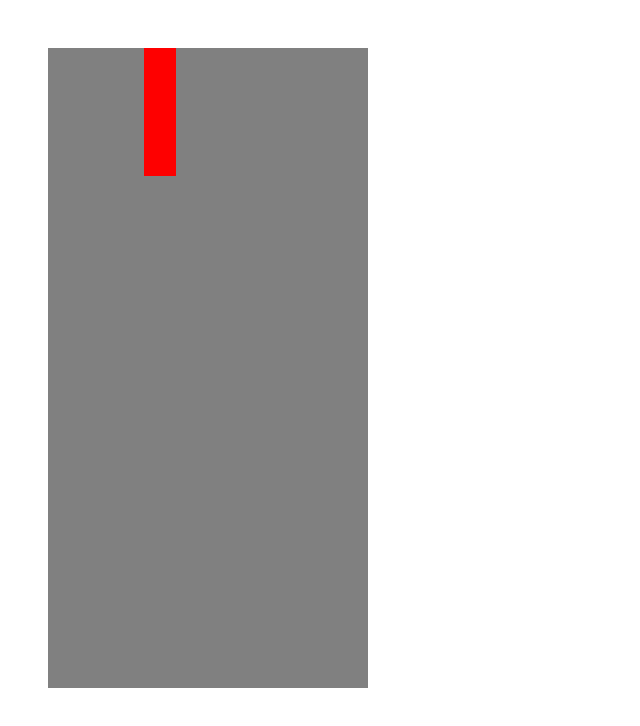
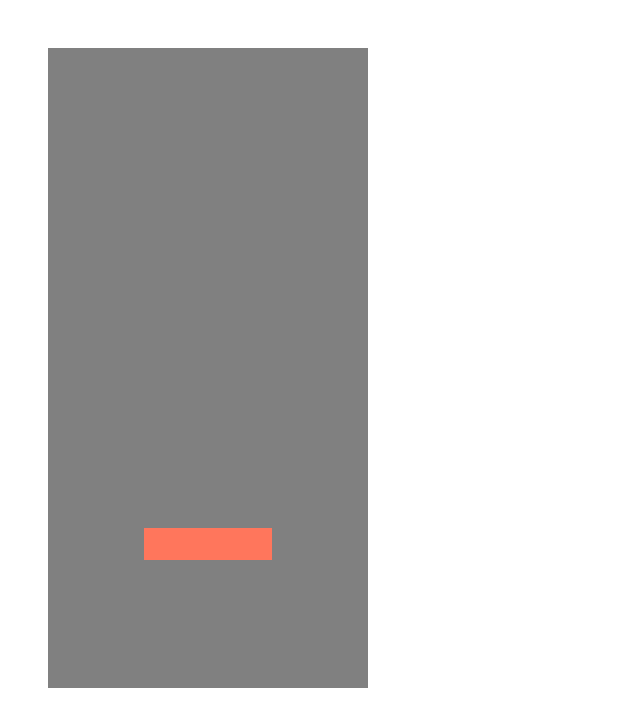
Before and after one commit to gmorer/red_tetris, a React (Create React App) app in the folder src/client/: page / in a window 1280 px wide. Shown: the top 726 px of the page, without its empty margins (0-640 px from the left). Built offline with nearby package versions, Linux system fonts and the light colour scheme.

Commit message:
all pieces and rot ok++

```diff
--- a/src/client/src/App.css
+++ b/src/client/src/App.css
@@ -31,3 +31,7 @@
     transform: rotate(360deg);
   }
 }
+
+.Piece {
+	border: 2px solid black;
+}
--- a/src/client/src/App.js
+++ b/src/client/src/App.js
@@ -1,6 +1,9 @@
-import React from 'react';
+import React, { useState } from 'react';
 import './App.css';
 import Piece from "./containers/piece"
+import PieceDejaPose from './components/putedPieces'
+
+import pieces from './ressources/pieces.json'
 
 const CUBE_SIZE = 2;
 const COLUMNS_NUMBER = 10;
@@ -10,34 +13,39 @@ const board_style = {
 	backgroundColor: "grey",
 	height: `${CUBE_SIZE * LIGNE_NUMBER}em`,
 	width: `${CUBE_SIZE * COLUMNS_NUMBER}em`,
+	// heigth: "100%",
+	// width: "100%",
 	marginTop: "3em",
 	marginLeft: "3em",
 }
 
-const my_piece = {
-	color: 'red',
-	display: [
-		['x', ' ', ' ', ' '],
-		['x', ' ', ' ', ' '],
-		['x', ' ', ' ', ' '],
-		['x', ' ', ' ', ' '],
-	],
-	hitbox: {
-		left: 0,
-		right: 3,
-		top: 1,
-		bot: 2,
+const twoDArray = (x, y, fill) => Array(x).fill(null).map(() => Array(y).fill(fill));
+
+// const isTherePieces = (map) => map.some(columns => columns.some(a => a !== ' '))
+
+const randomPiece = () => pieces[Math.floor(Math.random() * pieces.length)]
+
+const App = () => {
+	// console.log(pieces)
+	const [tab, setTab] = useState(twoDArray(20, 10, ' '));
+	const [piece, setPiece] = useState(randomPiece())
+	const [update, forceUpdate] = useState(Math.random())
+	const finish_cb = (pos, piece) => {
+		console.log(piece)
+		piece.position[pos.rotation].display.forEach((row, y) => row.forEach((cube, x) => {
+			if (cube !== ' ') tab[y + pos.y][x + pos.x] = piece.color;
+		}))
+		setPiece(randomPiece())
+		setTab(tab);
+		forceUpdate(Math.random())
 	}
+	return (
+		<div className="App">
+			<div style={board_style}>
+				<Piece piece={piece} tab={tab} finish_cb={finish_cb} />
+				<PieceDejaPose tab={tab} update={update} />
+			</div>
+		</div>
+	)
 }
-
-const App = () => (
-	<div className="App">
-
-		<div style={board_style}>
-			<Piece piece={my_piece} />
-
-		</div>
-	</div>
-)
-
 export default App;
--- a/src/client/src/components/piece.js
+++ b/src/client/src/components/piece.js
@@ -25,7 +25,7 @@ const cube_style = (actual, color) => ({
 
 const Piece = ({ piece, pos }) => (
 	<div style={piece_style(pos)}>
-		{piece.display.map((column, index) => (
+		{piece.position[pos.rotation].display.map((column, index) => (
 			<div key={index} style={column_style}>
 				{column.map((actual, index) =>
 					<div key={index} style={cube_style(actual, piece.color)} />
--- /dev/null
+++ b/src/client/src/components/putedPieces.js
@@ -0,0 +1,37 @@
+import React from 'react';
+
+const piece_style = ({
+	width: "100%",
+	height: "100%",
+	marginTop: "-40%",
+	display: "flex",
+	flexDirection: "column"
+})
+
+const column_style = {
+	width: "100%",
+	height: "5%",
+	display: "flex",
+	flexDirection: "row"
+}
+
+const cube_style = (actual) => ({
+	width: "10%",
+	height: "100%",
+	backgroundColor: actual !== ' ' ? actual : 'transparent'
+	// border: "2px solid black"
+})
+
+const PutedPieces = ({ tab }) => (
+	<div style={piece_style}>
+		{tab.map((column, index) => (
+			<div key={index} style={column_style}>
+				{column.map((actual, index) =>
+					<div key={index} style={cube_style(actual)} />
+				)}
+			</div>
+		))}
+	</div>
+)
+
+export default PutedPieces
--- a/src/client/src/containers/piece.js
+++ b/src/client/src/containers/piece.js
@@ -1,39 +1,63 @@
 import React, { useState, useEffect } from 'react'
 import DisplayPiece from "../components/piece"
 
-const goLeft = (pos, hitbox, setPose) => {
-	if (pos.x + hitbox.left <= 0) return
-	setPose({ x: pos.x - 1, y: pos.y })
+const IsItBlock = (piece, pos, tab) => {
+	return piece.position[pos.rotation].display.some((row, y) => row.some((cube, x) => {
+		if (y + pos.y >= 20) return false // hmmm
+		if (cube !== ' ')
+			return tab[y + pos.y][x + pos.x] !== ' ';
+		return false
+	}))
 }
 
-const goRight = (pos, hitbox, setPose) => {
-	if (pos.x - hitbox.right >= 6) return
-	setPose({ x: pos.x + 1, y: pos.y })
+const goLeft = (pos, hitbox, setPose, piece, tab) => {
+	if (pos.x + hitbox.left <= 0) return
+	if (IsItBlock(piece, { x: pos.x - 1, y: pos.y, rotation: pos.rotation }, tab)) return
+	setPose({ ...pos, x: pos.x - 1 })
 }
 
-const Piece = ({ piece }) => {
-	const [pos, setPose] = useState({ x: 3, y: 0 });
+const goRight = (pos, hitbox, setPose, piece, tab) => {
+	if (pos.x - hitbox.right >= 6) return
+	if (IsItBlock(piece, { x: pos.x + 1, y: pos.y, rotation: pos.rotation }, tab)) return
+	setPose({ ...pos, x: pos.x + 1 })
+}
+
+const goDown = (pos, piece, setPose, finish_cb, tab) => {
+	if (pos.y - piece.position[pos.rotation].hitbox.bot >= 16 ||
+		IsItBlock(piece, { y: pos.y + 1, x: pos.x, rotation: pos.rotation }, tab)) {
+		setPose({ rotation: 0, x: 3, y: 0, last_interval: Date.now() })
+		finish_cb({ x: pos.x, y: pos.y, rotation: pos.rotation }, piece)
+	} else
+		setPose({ ...pos, y: pos.y + 1, last_interval: Date.now() })
+}
+
+const rotate = (pos, piece, setPose, tab) => {
+	if (IsItBlock(piece, { ...pos, rotation: (pos.rotation + 1) % piece.position.length }, tab)) return
+	setPose({ ...pos, rotation: (pos.rotation + 1) % piece.position.length })
+}
+
+const Piece = ({ piece, finish_cb, tab }) => {
+	const [pos, setPose] = useState({ x: 3, y: 0 - piece.position[0].hitbox.top, last_interval: Date.now(), rotation: 0 });
 	const onKeyPress = ({ key }) => {
-		console.log(pos)
 		switch (key) {
+			case 'ArrowLeft':
+				return goLeft(pos, piece.position[pos.rotation].hitbox, setPose, piece, tab)
+			case 'ArrowRight':
+				return goRight(pos, piece.position[pos.rotation].hitbox, setPose, piece, tab)
+			case 'ArrowDown':
+				return goDown(pos, piece, setPose, finish_cb, tab)
 			case 'ArrowUp':
-				setPose({ x: pos.x, y: pos.y - 1 })
-				break;
-			case 'ArrowLeft':
-				goLeft(pos, piece.hitbox, setPose)
-				break;
-			case 'ArrowRight':
-				goRight(pos, piece.hitbox, setPose)
-				break;
-			case 'ArrowDown':
-				setPose({ x: pos.x, y: pos.y + 1 })
-				break;
+				return rotate(pos, piece, setPose, tab)
+			default: return
 		}
-
 	}
 	useEffect(() => {
 		window.addEventListener('keydown', onKeyPress);
-		return () => window.removeEventListener('keydown', onKeyPress)
+		const interval = setInterval(() => goDown(pos, piece, setPose, finish_cb, tab), pos.last_interval + 500 - Date.now())
+		return () => {
+			clearInterval(interval);
+			window.removeEventListener('keydown', onKeyPress)
+		}
 	})
 	return <DisplayPiece piece={piece} pos={pos} />
 }
--- /dev/null
+++ b/src/client/src/ressources/pieces.json
@@ -0,0 +1,310 @@
+[
+	{
+		"name": "baton",
+		"color": "#FF765C",
+		"position": [
+			{
+				"display": [
+					[" ", " ", " ", " "],
+					["x", "x", "x", "x"],
+					[" ", " ", " ", " "],
+					[" ", " ", " ", " "]
+				],
+				"hitbox": {
+					"left": 0,
+					"right": 0,
+					"top": 1,
+					"bot": 2
+				}
+			},
+			{
+				"display": [
+					[" ", "x", " ", " "],
+					[" ", "x", " ", " "],
+					[" ", "x", " ", " "],
+					[" ", "x", " ", " "]
+				],
+				"hitbox": {
+					"left": 1,
+					"right": 2,
+					"top": 0,
+					"bot": 0
+				}
+			}
+		]
+	},
+	{
+		"name": "block",
+		"color": "#E85654",
+		"position": [
+			{
+				"display": [
+					[" ", " ", " ", " "],
+					[" ", "x", "x", " "],
+					[" ", "x", "x", " "],
+					[" ", " ", " ", " "]
+				],
+				"hitbox": {
+					"left": 1,
+					"right": 1,
+					"top": 1,
+					"bot": 1
+				}
+			}
+		]
+	},
+	{
+		"name": "te",
+		"color": "#FF68AC",
+		"position": [
+			{
+				"display": [
+					[" ", "x", " ", " "],
+					[" ", "x", "x", " "],
+					[" ", "x", " ", " "],
+					[" ", " ", " ", " "]
+				],
+				"hitbox": {
+					"left": 1,
+					"right": 1,
+					"top": 0,
+					"bot": 1
+				}
+			},
+			{
+				"display": [
+					[" ", " ", " ", " "],
+					["x", "x", "x", " "],
+					[" ", "x", " ", " "],
+					[" ", " ", " ", " "]
+				],
+				"hitbox": {
+					"left": 0,
+					"right": 1,
+					"top": 1,
+					"bot": 1
+				}
+			},
+			{
+				"display": [
+					[" ", "x", " ", " "],
+					["x", "x", " ", " "],
+					[" ", "x", " ", " "],
+					[" ", " ", " ", " "]
+				],
+				"hitbox": {
+					"left": 0,
+					"right": 2,
+					"top": 0,
+					"bot": 1
+				}
+			},
+			{
+				"display": [
+					[" ", "x", " ", " "],
+					["x", "x", "x", " "],
+					[" ", " ", " ", " "],
+					[" ", " ", " ", " "]
+				],
+				"hitbox": {
+					"left": 0,
+					"right": 1,
+					"top": 0,
+					"bot": 2
+				}
+			}
+		]
+	},
+	{
+		"name": "lambda",
+		"color": "#E854E1",
+		"position": [
+			{
+				"display": [
+					[" ", " ", " ", " "],
+					["x", "x", "x", " "],
+					["x", " ", " ", " "],
+					[" ", " ", " ", " "]
+				],
+				"hitbox": {
+					"left": 0,
+					"right": 1,
+					"top": 1,
+					"bot": 1
+				}
+			},
+			{
+				"display": [
+					[" ", "x", "x", " "],
+					[" ", " ", "x", " "],
+					[" ", " ", "x", " "],
+					[" ", " ", " ", " "]
+				],
+				"hitbox": {
+					"left": 1,
+					"right": 1,
+					"top": 0,
+					"bot": 1
+				}
+			},
+			{
+				"display": [
+					[" ", " ", " ", " "],
+					[" ", " ", " ", "x"],
+					[" ", "x", "x", "x"],
+					[" ", " ", " ", " "]
+				],
+				"hitbox": {
+					"left": 1,
+					"right": 0,
+					"top": 1,
+					"bot": 1
+				}
+			},
+			{
+				"display": [
+					[" ", "x", " ", " "],
+					[" ", "x", " ", " "],
+					[" ", "x", "x", " "],
+					[" ", " ", " ", " "]
+				],
+				"hitbox": {
+					"left": 1,
+					"right": 1,
+					"top": 0,
+					"bot": 1
+				}
+			}
+		]
+	},
+	{
+		"name": "gamma",
+		"color": "#D75CFF",
+		"position": [
+			{
+				"display": [
+					["x", "x", "x", " "],
+					[" ", " ", "x", " "],
+					[" ", " ", " ", " "],
+					[" ", " ", " ", " "]
+				],
+				"hitbox": {
+					"left": 0,
+					"right": 1,
+					"top": 0,
+					"bot": 2
+				}
+			},
+			{
+				"display": [
+					[" ", " ", "x", " "],
+					[" ", " ", "x", " "],
+					[" ", "x", "x", " "],
+					[" ", " ", " ", " "]
+				],
+				"hitbox": {
+					"left": 1,
+					"right": 1,
+					"top": 0,
+					"bot": 1
+				}
+			},
+			{
+				"display": [
+					[" ", " ", " ", " "],
+					["x", " ", " ", " "],
+					["x", "x", "x", " "],
+					[" ", " ", " ", " "]
+				],
+				"hitbox": {
+					"left": 0,
+					"right": 1,
+					"top": 1,
+					"bot": 1
+				}
+			},
+			{
+				"display": [
+					["x ", "x", " ", " "],
+					["x", " ", " ", " "],
+					["x", " ", " ", " "],
+					[" ", " ", " ", " "]
+				],
+				"hitbox": {
+					"left": 0,
+					"right": 2,
+					"top": 0,
+					"bot": 1
+				}
+			}
+		]
+	},
+	{
+		"name": "biais",
+		"color": "#E38986",
+		"position": [
+			{
+				"display": [
+					["x", "x", " ", " "],
+					[" ", "x", "x", " "],
+					[" ", " ", " ", " "],
+					[" ", " ", " ", " "]
+				],
+				"hitbox": {
+					"left": 0,
+					"right": 1,
+					"top": 0,
+					"bot": 2
+				}
+			},
+			{
+				"display": [
+					[" ", "x", " ", " "],
+					["x", "x", " ", " "],
+					["x", " ", " ", " "],
+					[" ", " ", " ", " "]
+				],
+				"hitbox": {
+					"left": 0,
+					"right": 2,
+					"top": 0,
+					"bot": 1
+				}
+			}
+		]
+	},
+	{
+		"name": "biaisInv",
+		"color": "#C888FF",
+		"position": [
+			{
+				"display": [
+					[" ", "x", "x", " "],
+					["x", "x", " ", " "],
+					[" ", " ", " ", " "],
+					[" ", " ", " ", " "]
+				],
+				"hitbox": {
+					"left": 0,
+					"right": 2,
+					"top": 0,
+					"bot": 1
+				}
+			},
+			{
+				"display": [
+					[" ", "x", " ", " "],
+					[" ", "x", "x", " "],
+					[" ", " ", "x", " "],
+					[" ", " ", " ", " "]
+				],
+				"hitbox": {
+					"left": 0,
+					"right": 2,
+					"top": 0,
+					"bot": 1
+				}
+			}
+		]
+	}
+]
```
